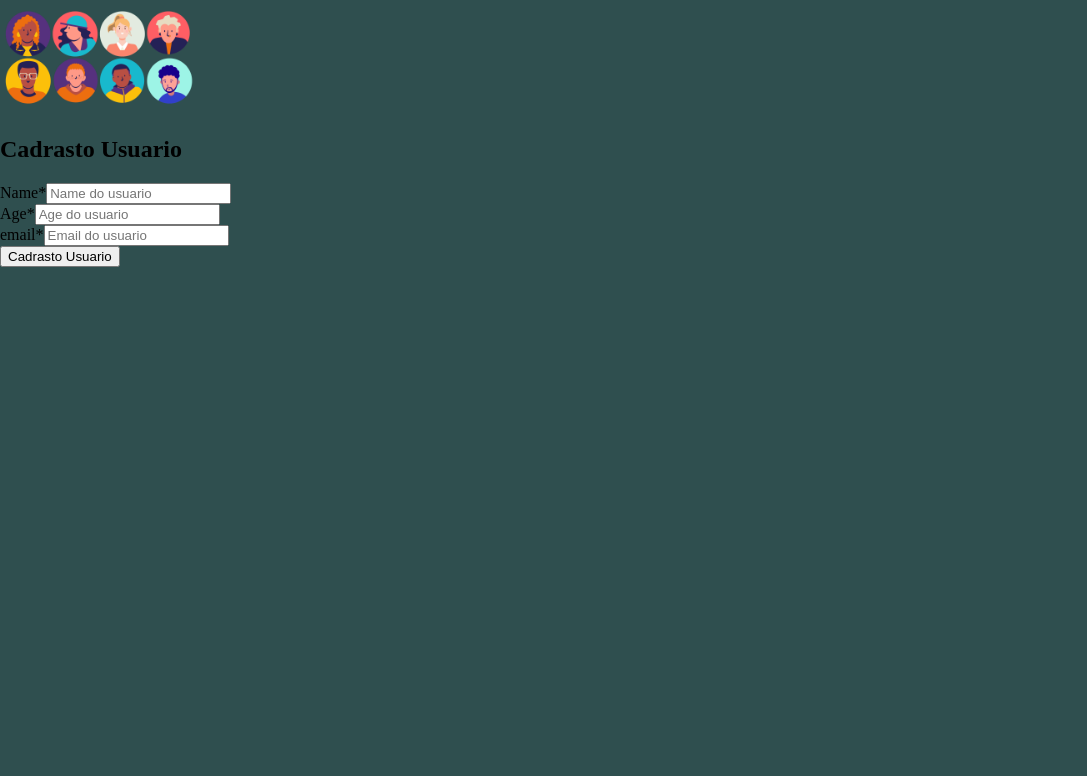
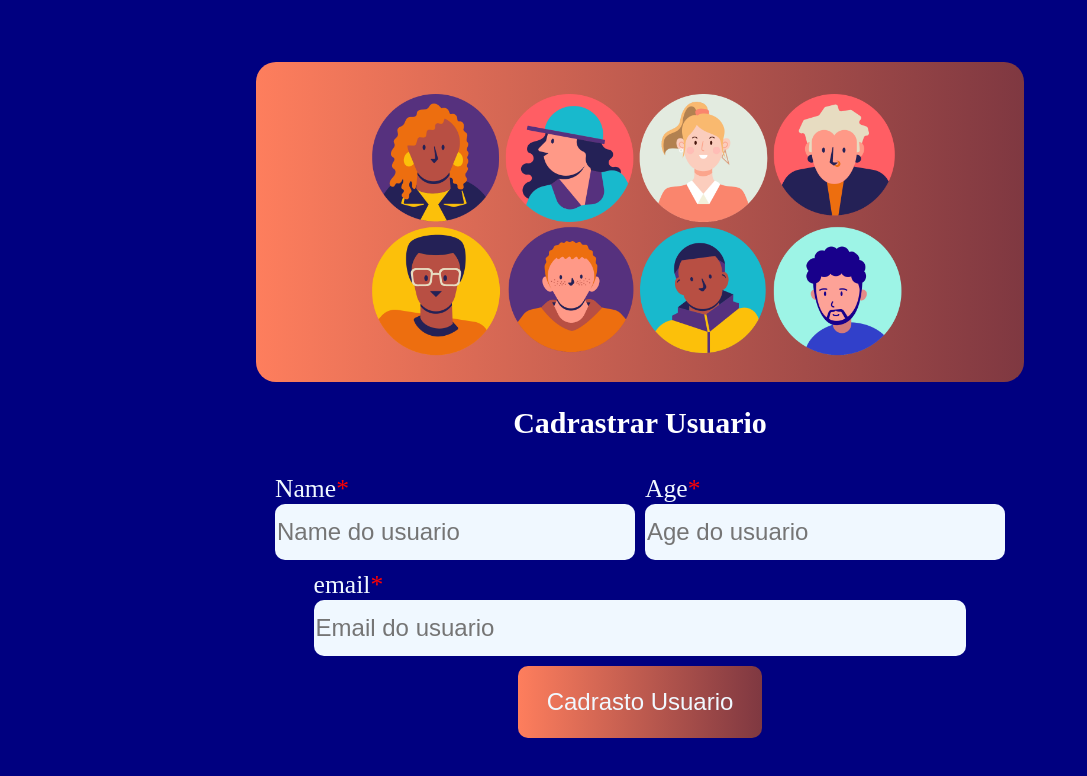
Before and after one commit to lsaak7s/React, a React (Vite) app in the folder cadrasto/: page / in a window 1280 px wide. Shown: the top 776 px of the page, without its empty margins (0-1087 px from the left). Built offline with nearby package versions, Linux system fonts and the light colour scheme.

Commit message:
refatora estrutura do formulário, ajusta estilos e corrige caminho do favicon

```diff
--- a/cadrasto/index.html
+++ b/cadrasto/index.html
@@ -3,7 +3,7 @@
 
 <head>
   <meta charset="UTF-8" />
-  <link rel="icon" type="image/svg+xml" href="/cadrasto/public/favicon.svg" />
+  <link rel="icon" type="image/svg+xml" href="/favicon.svg" />
   <meta name="viewport" content="width=device-width, initial-scale=1.0" />
   <title>cadrasto</title>
 </head>
--- a/cadrasto/src/App.jsx
+++ b/cadrasto/src/App.jsx
@@ -1,4 +1,4 @@
-import { Conteiner, TopBackground, Form, Title, ConteinerInput, Input, Inputlabel, Button } from "./styles"
+import { Conteiner, TopBackground, Form, Title, ConteinerInput, ConteinerInputEmail, Input, Inputlabel, Button } from "./styles"
 
 import imgHome from './assets/users.png'
 
@@ -8,39 +8,44 @@ export function App() {
 
       <TopBackground>
 
-        <img  src={imgHome}/>
+        <img src={imgHome} alt="Imagen usuario" />
 
       </TopBackground>
 
       <Form>
 
-        <Title>Cadrasto Usuario</Title>
+        <div>
+
+          <Title>Cadrastrar Usuario</Title>
+
+        </div>
 
         <ConteinerInput>
 
           <div>
+            <Inputlabel>Name<span>*</span></Inputlabel>
+            <Input type="text" placeholder="Name do usuario" />
 
-            <div>
-              <Inputlabel>Name<span>*</span>
-                <Input type="text" placeholder="Name do usuario" />
-              </Inputlabel>
-            </div>
+          </div>
 
-            <div>
-              <Inputlabel>Age<span>*</span>
-                <Input type="Number" placeholder="Age do usuario" />
-              </Inputlabel>
-            </div>
 
-            <div>
-              <Inputlabel>email<span>*</span>
-                <Input type="email" placeholder="Email do usuario" />
-              </Inputlabel>
-            </div>
+          <div>
+            <Inputlabel>Age<span>*</span></Inputlabel>
+            <Input type="Number" placeholder="Age do usuario" />
 
           </div>
 
         </ConteinerInput>
+
+        <ConteinerInputEmail>
+
+          <div>
+            <Inputlabel>email<span>*</span></Inputlabel>
+            <Input type="email" placeholder="Email do usuario" />
+          </div>
+
+        </ConteinerInputEmail>
+
 
         <Button>Cadrasto Usuario</Button>
 
--- a/cadrasto/src/main.jsx
+++ b/cadrasto/src/main.jsx
@@ -7,8 +7,5 @@ createRoot(document.getElementById('root')).render(
   <StrictMode>
     <GlobalStyle />
     <App />
-
-
-
   </StrictMode>,
 )
--- a/cadrasto/src/styles.js
+++ b/cadrasto/src/styles.js
@@ -1,21 +1,86 @@
 import styled from 'styled-components'
 
-export const Conteiner = styled.div``
-
+export const Conteiner = styled.div`
+display: flex;
+flex-direction:column ;
+align-items: center;
+justify-content: center;
+height: 100vh;
+background-color:  navy;
+`
 export const TopBackground = styled.div`
 img{
-    width: 200px;
+    height: 40vh;
+
+}
+display: flex;
+justify-content: center;
+
+
+height: 40vh;
+width: 60vw;
+
+background: linear-gradient(to right, #fe7e5d, #7f3841);
+border-radius:20px;
+`
+export const Form = styled.form`
+display: flex;
+align-items: center;
+flex-flow:column;
+gap: 10px;
+`
+export const Title = styled.h2`
+font-size:30px ;
+color: #ffffff;
+margin: 3vh;
+`
+export const ConteinerInput = styled.div`
+display:flex;
+align-items: center;
+justify-content: center;
+flex-flow: row,wrap;
+gap:10px;
+
+input{
+    font-size: 3vh;
+    width:45vh;
+    height: 7vh;
+    border-radius: 10px;
+    background-color: aliceblue;
+    border: none ;
 }
 `
+export const ConteinerInputEmail = styled.div`
+input{
+    font-size: 3vh;
+    max-width: 51vw;
+    width:60vw;
+    height: 7vh;
+    border-radius: 10px;
+    border: none;
+    background-color: aliceblue;
+}
 
-export const Form = styled.form``
 
-export const Title = styled.h2``
+`
+export const Inputlabel = styled.label`
+span{
+    color: red;
+}
+display: flex;
+align-items: start;
+flex-flow: row;
 
-export const ConteinerInput = styled.div``
-
+font-size: 2vw;
+color: aliceblue;
+`
+export const Button = styled.button`
+font-size: 3vh;
+height: 9vh;
+width: 19vw;
+border:none;
+border-radius: 10px;
+color: aliceblue;
+background: linear-gradient(to right, #fe7e5d, #7f3841);
+`
 export const Input = styled.input``
-
-export const Inputlabel = styled.label``
-
-export const Button = styled.button``
--- a/cadrasto/src/styles/GlobalStyles.js
+++ b/cadrasto/src/styles/GlobalStyles.js
@@ -6,9 +6,7 @@ export const GlobalStyle = createGlobalStyle`
   }
 
   body {
-    background-color: darkslategrey;
     margin: 0;
     padding: 0;
-    min-height: 100vh;
   }
 `
```
